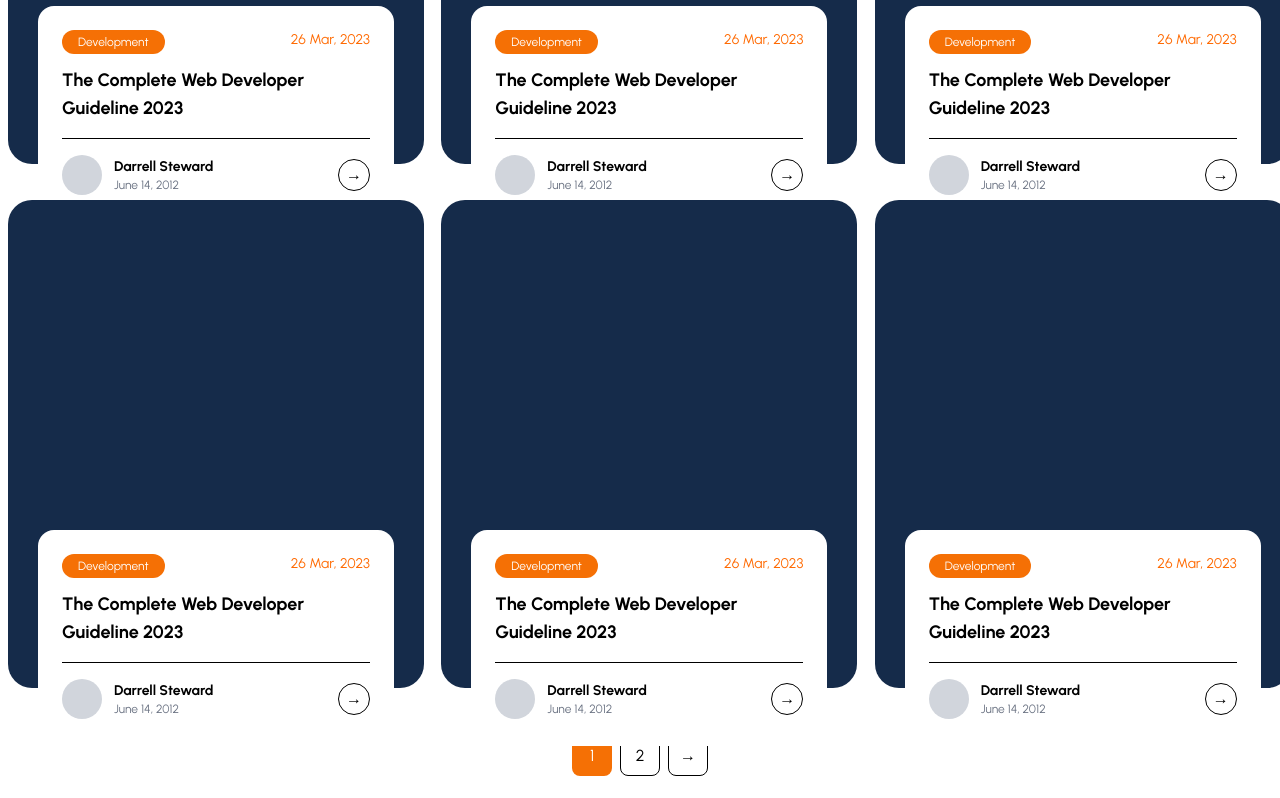
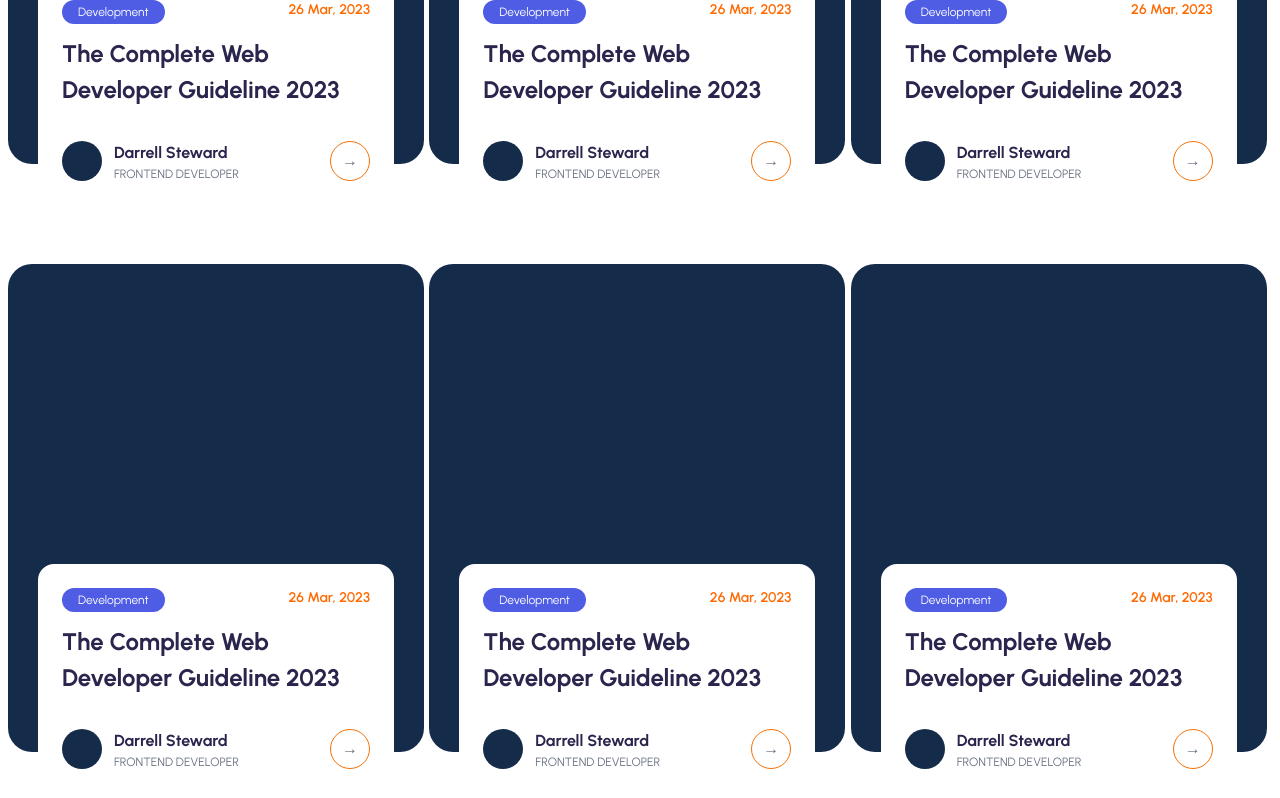
Before and after one commit to Mohammad-Nadil/ebt-eduact, a React (Vite) app: page /blog in a window 1280 px wide. Shown: the part 820-1618 px from the top of the page. Built offline with nearby package versions, Linux system fonts and the light colour scheme.

Commit message:
fix: remove unnecessary newline in Blog component

```diff
--- /dev/null
+++ b/src/components/card.jsx
@@ -0,0 +1,30 @@
+import React from 'react'
+
+const card = () => {
+  return (
+    <div>
+           <div className="relative bg-[#152B4A] w-[416px] h-[488px] rounded-3xl hover:shadow-xl transition-all">
+
+              <div className="bg-white w-[356px] h-[216px] rounded-2xl p-6 absolute top-[300px] left-[30px]">
+                <div className="flex justify-between mb-3">
+                  <span className="bg-[#4F5DE4] text-white px-4 py-1 rounded-2xl text-xs">Development</span>
+                  <span className="text-orange-500 text-sm font-semibold font-urbanist">26 Mar, 2023</span>
+                </div>
+                <h3 className="text-[24px] font-urbanist text-[#2A254D] font-bold mb-4">The Complete Web <br /> Developer Guideline 2023</h3>
+                <div className="flex items-center justify-between pt-4">
+                  <div className="flex items-center gap-3">
+                    <div className="w-10 h-10 rounded-full bg-[#152B4A]"></div>
+                    <div>
+                      <p className="text-[16px] text-[#2A254D] leading-[26px] font-urbanist font-bold">Darrell Steward</p>
+                      <p className="text-xs text-gray-500">FRONTEND DEVELOPER</p>
+                    </div>
+                  </div>
+                  <div className="w-[40px] h-[40px] rounded-full border border-[#F57005] text-[#697585] flex items-center justify-center">→</div>
+                </div>
+              </div>
+            </div>
+    </div>
+  )
+}
+
+export default card
--- a/src/pages/Blog.jsx
+++ b/src/pages/Blog.jsx
@@ -1,6 +1,8 @@
 import React from "react";
 import { NavLink } from "react-router-dom";
 import Container from "../components/Container";
+import { FaAngleRight } from "react-icons/fa";
+
 
 const Blog = () => {
   return (
@@ -21,129 +23,133 @@ const Blog = () => {
       {/* Blog Cards */}
       <div className="py-20 bg-white">
         <Container>
-          <div className="grid grid-cols-3 gap-[36px]">
+          <div className="grid grid-cols-3 gap-y-[100px]">
 
             {/* Card 1 */}
             <div className="relative bg-[#152B4A] w-[416px] h-[488px] rounded-3xl hover:shadow-xl transition-all">
 
-              <div className="bg-white w-[356px] h-[216px] rounded-2xl p-6 absolute top-[330px] left-[30px]">
+              <div className="bg-white w-[356px] h-[216px] rounded-2xl p-6 absolute top-[300px] left-[30px]">
                 <div className="flex justify-between mb-3">
-                  <span className="bg-secondary text-white px-4 py-1 rounded-full text-xs">Development</span>
-                  <span className="text-orange-500 text-sm">26 Mar, 2023</span>
+                  <span className="bg-[#4F5DE4] text-white px-4 py-1 rounded-2xl text-xs">Development</span>
+                  <span className="text-orange-500 text-sm font-semibold font-urbanist">26 Mar, 2023</span>
                 </div>
-                <h3 className="text-lg font-bold mb-4">The Complete Web Developer Guideline 2023</h3>
-                <div className="flex items-center justify-between border-t pt-4">
+                <h3 className="text-[24px] font-urbanist text-[#2A254D] font-bold mb-4">The Complete Web <br /> Developer Guideline 2023</h3>
+                <div className="flex items-center justify-between pt-4">
                   <div className="flex items-center gap-3">
-                    <div className="w-10 h-10 rounded-full bg-gray-300"></div>
+                    <div className="w-10 h-10 rounded-full bg-[#152B4A]"></div>
                     <div>
-                      <p className="text-sm font-bold">Darrell Steward</p>
-                      <p className="text-xs text-gray-500">June 14, 2012</p>
+                      <p className="text-[16px] text-[#2A254D] leading-[26px] font-urbanist font-bold">Darrell Steward</p>
+                      <p className="text-xs text-gray-500">FRONTEND DEVELOPER</p>
                     </div>
                   </div>
-                  <div className="w-8 h-8 rounded-full border flex items-center justify-center">→</div>
+                  <div className="w-[40px] h-[40px] rounded-full border border-[#F57005] text-[#697585] flex items-center justify-center">→</div>
                 </div>
               </div>
             </div>
             <div className="relative bg-[#152B4A] w-[416px] h-[488px] rounded-3xl hover:shadow-xl transition-all">
 
-              <div className="bg-white w-[356px] h-[216px] rounded-2xl p-6 absolute top-[330px] left-[30px]">
+              <div className="bg-white w-[356px] h-[216px] rounded-2xl p-6 absolute top-[300px] left-[30px]">
                 <div className="flex justify-between mb-3">
-                  <span className="bg-secondary text-white px-4 py-1 rounded-full text-xs">Development</span>
-                  <span className="text-orange-500 text-sm">26 Mar, 2023</span>
+                  <span className="bg-[#4F5DE4] text-white px-4 py-1 rounded-2xl text-xs">Development</span>
+                  <span className="text-orange-500 text-sm font-semibold font-urbanist">26 Mar, 2023</span>
                 </div>
-                <h3 className="text-lg font-bold mb-4">The Complete Web Developer Guideline 2023</h3>
-                <div className="flex items-center justify-between border-t pt-4">
+                <h3 className="text-[24px] font-urbanist text-[#2A254D] font-bold mb-4">The Complete Web <br /> Developer Guideline 2023</h3>
+                <div className="flex items-center justify-between pt-4">
                   <div className="flex items-center gap-3">
-                    <div className="w-10 h-10 rounded-full bg-gray-300"></div>
+                    <div className="w-10 h-10 rounded-full bg-[#152B4A]"></div>
                     <div>
-                      <p className="text-sm font-bold">Darrell Steward</p>
-                      <p className="text-xs text-gray-500">June 14, 2012</p>
+                      <p className="text-[16px] text-[#2A254D] leading-[26px] font-urbanist font-bold">Darrell Steward</p>
+                      <p className="text-xs text-gray-500">FRONTEND DEVELOPER</p>
                     </div>
                   </div>
-                  <div className="w-8 h-8 rounded-full border flex items-center justify-center">→</div>
+                  <div className="w-[40px] h-[40px] rounded-full border border-[#F57005] text-[#697585] flex items-center justify-center">→</div>
                 </div>
               </div>
             </div>
             <div className="relative bg-[#152B4A] w-[416px] h-[488px] rounded-3xl hover:shadow-xl transition-all">
 
-              <div className="bg-white w-[356px] h-[216px] rounded-2xl p-6 absolute top-[330px] left-[30px]">
+              <div className="bg-white w-[356px] h-[216px] rounded-2xl p-6 absolute top-[300px] left-[30px]">
                 <div className="flex justify-between mb-3">
-                  <span className="bg-secondary text-white px-4 py-1 rounded-full text-xs">Development</span>
-                  <span className="text-orange-500 text-sm">26 Mar, 2023</span>
+                  <span className="bg-[#4F5DE4] text-white px-4 py-1 rounded-2xl text-xs">Development</span>
+                  <span className="text-orange-500 text-sm font-semibold font-urbanist">26 Mar, 2023</span>
                 </div>
-                <h3 className="text-lg font-bold mb-4">The Complete Web Developer Guideline 2023</h3>
-                <div className="flex items-center justify-between border-t pt-4">
+                <h3 className="text-[24px] font-urbanist text-[#2A254D] font-bold mb-4">The Complete Web <br /> Developer Guideline 2023</h3>
+                <div className="flex items-center justify-between pt-4">
                   <div className="flex items-center gap-3">
-                    <div className="w-10 h-10 rounded-full bg-gray-300"></div>
+                    <div className="w-10 h-10 rounded-full bg-[#152B4A]"></div>
                     <div>
-                      <p className="text-sm font-bold">Darrell Steward</p>
-                      <p className="text-xs text-gray-500">June 14, 2012</p>
+                      <p className="text-[16px] text-[#2A254D] leading-[26px] font-urbanist font-bold">Darrell Steward</p>
+                      <p className="text-xs text-gray-500">FRONTEND DEVELOPER</p>
                     </div>
                   </div>
-                  <div className="w-8 h-8 rounded-full border flex items-center justify-center">→</div>
+                  <div className="w-[40px] h-[40px] rounded-full border border-[#F57005] text-[#697585] flex items-center justify-center">→</div>
                 </div>
               </div>
             </div>
             <div className="relative bg-[#152B4A] w-[416px] h-[488px] rounded-3xl hover:shadow-xl transition-all">
 
-              <div className="bg-white w-[356px] h-[216px] rounded-2xl p-6 absolute top-[330px] left-[30px]">
+              <div className="bg-white w-[356px] h-[216px] rounded-2xl p-6 absolute top-[300px] left-[30px]">
                 <div className="flex justify-between mb-3">
-                  <span className="bg-secondary text-white px-4 py-1 rounded-full text-xs">Development</span>
-                  <span className="text-orange-500 text-sm">26 Mar, 2023</span>
+                  <span className="bg-[#4F5DE4] text-white px-4 py-1 rounded-2xl text-xs">Development</span>
+                  <span className="text-orange-500 text-sm font-semibold font-urbanist">26 Mar, 2023</span>
                 </div>
-                <h3 className="text-lg font-bold mb-4">The Complete Web Developer Guideline 2023</h3>
-                <div className="flex items-center justify-between border-t pt-4">
+                <h3 className="text-[24px] font-urbanist text-[#2A254D] font-bold mb-4">The Complete Web <br /> Developer Guideline 2023</h3>
+                <div className="flex items-center justify-between pt-4">
                   <div className="flex items-center gap-3">
-                    <div className="w-10 h-10 rounded-full bg-gray-300"></div>
+                    <div className="w-10 h-10 rounded-full bg-[#152B4A]"></div>
                     <div>
-                      <p className="text-sm font-bold">Darrell Steward</p>
-                      <p className="text-xs text-gray-500">June 14, 2012</p>
+                      <p className="text-[16px] text-[#2A254D] leading-[26px] font-urbanist font-bold">Darrell Steward</p>
+                      <p className="text-xs text-gray-500">FRONTEND DEVELOPER</p>
                     </div>
                   </div>
-                  <div className="w-8 h-8 rounded-full border flex items-center justify-center">→</div>
+                  <div className="w-[40px] h-[40px] rounded-full border border-[#F57005] text-[#697585] flex items-center justify-center">→</div>
                 </div>
               </div>
             </div>
             <div className="relative bg-[#152B4A] w-[416px] h-[488px] rounded-3xl hover:shadow-xl transition-all">
 
-              <div className="bg-white w-[356px] h-[216px] rounded-2xl p-6 absolute top-[330px] left-[30px]">
+              <div className="bg-white w-[356px] h-[216px] rounded-2xl p-6 absolute top-[300px] left-[30px]">
                 <div className="flex justify-between mb-3">
-                  <span className="bg-secondary text-white px-4 py-1 rounded-full text-xs">Development</span>
-                  <span className="text-orange-500 text-sm">26 Mar, 2023</span>
+                  <span className="bg-[#4F5DE4] text-white px-4 py-1 rounded-2xl text-xs">Development</span>
+                  <span className="text-orange-500 text-sm font-semibold font-urbanist">26 Mar, 2023</span>
                 </div>
-                <h3 className="text-lg font-bold mb-4">The Complete Web Developer Guideline 2023</h3>
-                <div className="flex items-center justify-between border-t pt-4">
+                <h3 className="text-[24px] font-urbanist text-[#2A254D] font-bold mb-4">The Complete Web <br /> Developer Guideline 2023</h3>
+                <div className="flex items-center justify-between pt-4">
                   <div className="flex items-center gap-3">
-                    <div className="w-10 h-10 rounded-full bg-gray-300"></div>
+                    <div className="w-10 h-10 rounded-full bg-[#152B4A]"></div>
                     <div>
-                      <p className="text-sm font-bold">Darrell Steward</p>
-                      <p className="text-xs text-gray-500">June 14, 2012</p>
+                      <p className="text-[16px] text-[#2A254D] leading-[26px] font-urbanist font-bold">Darrell Steward</p>
+                      <p className="text-xs text-gray-500">FRONTEND DEVELOPER</p>
                     </div>
                   </div>
-                  <div className="w-8 h-8 rounded-full border flex items-center justify-center">→</div>
+                  <div className="w-[40px] h-[40px] rounded-full border border-[#F57005] text-[#697585] flex items-center justify-center">→</div>
                 </div>
               </div>
             </div>
             <div className="relative bg-[#152B4A] w-[416px] h-[488px] rounded-3xl hover:shadow-xl transition-all">
 
-              <div className="bg-white w-[356px] h-[216px] rounded-2xl p-6 absolute top-[330px] left-[30px]">
+              <div className="bg-white w-[356px] h-[216px] rounded-2xl p-6 absolute top-[300px] left-[30px]">
                 <div className="flex justify-between mb-3">
-                  <span className="bg-secondary text-white px-4 py-1 rounded-full text-xs">Development</span>
-                  <span className="text-orange-500 text-sm">26 Mar, 2023</span>
+                  <span className="bg-[#4F5DE4] text-white px-4 py-1 rounded-2xl text-xs">Development</span>
+                  <span className="text-orange-500 text-sm font-semibold font-urbanist">26 Mar, 2023</span>
                 </div>
-                <h3 className="text-lg font-bold mb-4">The Complete Web Developer Guideline 2023</h3>
-                <div className="flex items-center justify-between border-t pt-4">
+                <h3 className="text-[24px] font-urbanist text-[#2A254D] font-bold mb-4">The Complete Web <br /> Developer Guideline 2023</h3>
+                <div className="flex items-center justify-between pt-4">
                   <div className="flex items-center gap-3">
-                    <div className="w-10 h-10 rounded-full bg-gray-300"></div>
+                    <div className="w-10 h-10 rounded-full bg-[#152B4A]"></div>
                     <div>
-                      <p className="text-sm font-bold">Darrell Steward</p>
-                      <p className="text-xs text-gray-500">June 14, 2012</p>
+                      <p className="text-[16px] text-[#2A254D] leading-[26px] font-urbanist font-bold">Darrell Steward</p>
+                      <p className="text-xs text-gray-500">FRONTEND DEVELOPER</p>
                     </div>
                   </div>
-                  <div className="w-8 h-8 rounded-full border flex items-center justify-center">→</div>
+                  <div className="w-[40px] h-[40px] rounded-full border border-[#F57005] text-[#697585] flex items-center justify-center">→</div>
                 </div>
               </div>
             </div>
+
+
+
+
 
           </div>
 
@@ -151,7 +157,7 @@ const Blog = () => {
           <div className="flex justify-center gap-2 mt-12">
             <button className="w-10 h-10 rounded-lg bg-secondary text-white">1</button>
             <button className="w-10 h-10 rounded-lg border">2</button>
-            <button className="w-10 h-10 rounded-lg border">→</button>
+            <button className="w-10 h-10 rounded-lg border flex items-center justify-center"><FaAngleRight/></button>
           </div>
         </Container>
       </div>
```
